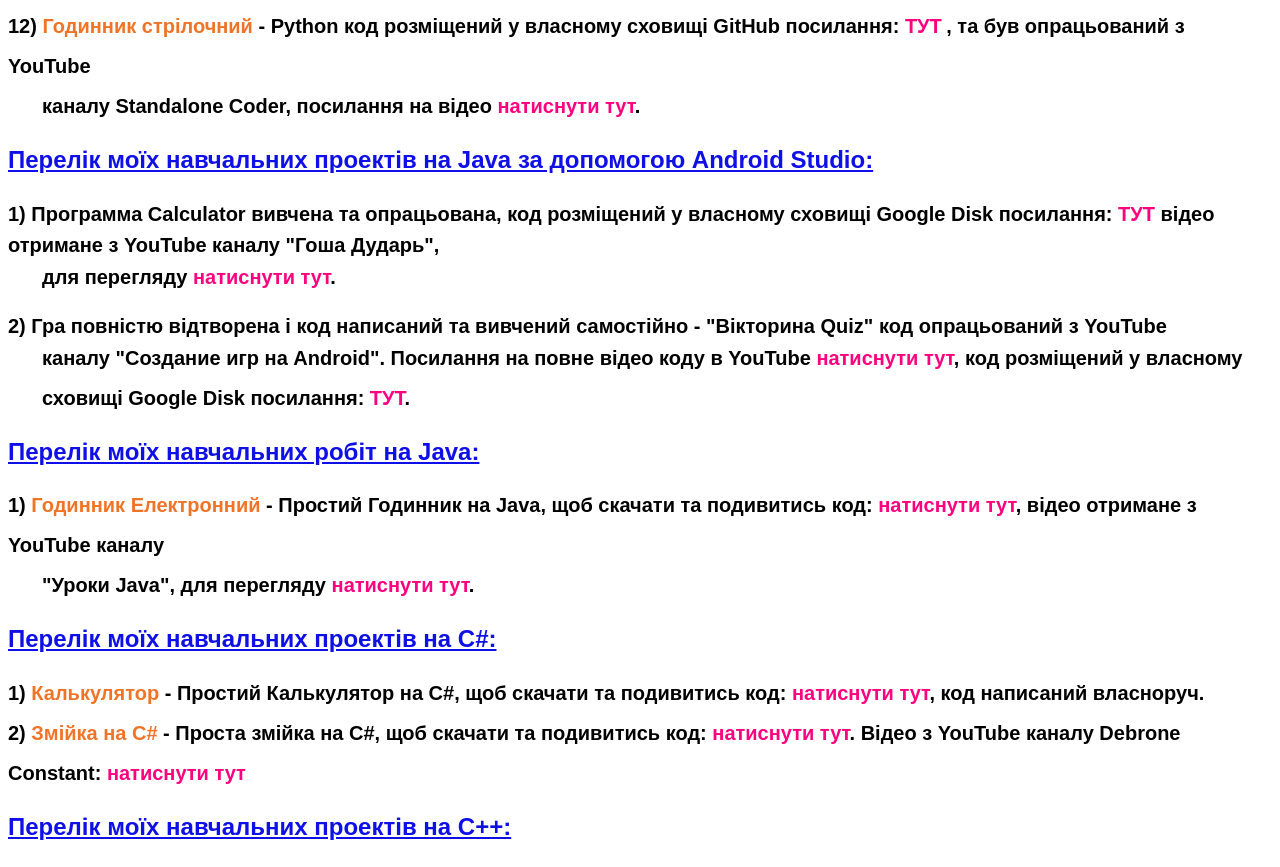
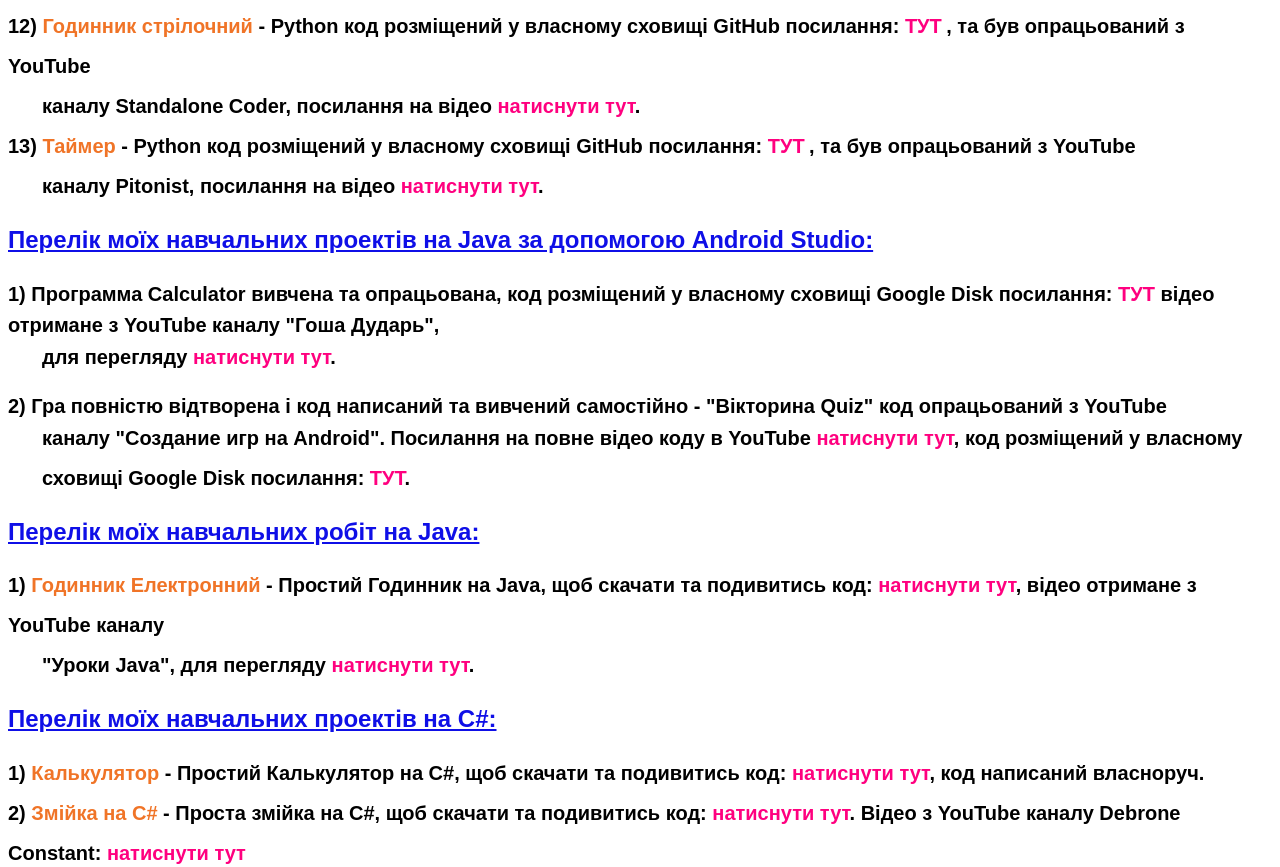
Before and after one commit to zena17137/rezume, a plain HTML site: page index.html in a window 1280 px wide. Shown: the part 3630-4497 px from the top of the page. Drawn offline with Linux system fonts and the light colour scheme.

Commit message:
https://www.youtube.com/watch?v=urSb3szm698&t=339s
https://www.youtube.com/watch?v=urSb3szm698&t=339s

```diff
--- a/index.html
+++ b/index.html
@@ -142,6 +142,9 @@
 			<div class="works item-5">
 				<a href="https://github.com/zena17137/watchepython">12) <span>Годинник стрілочний</span> - Python код розміщений у власному сховищі GitHub посилання: <a href="https://github.com/zena17137/watchepython" class="red">ТУТ</a> <a href="">, та був опрацьований з YouTube <div class="zel">каналу Standalone Coder, посилання на відео <a href="https://www.youtube.com/watch?v=oQ9KxzZ6lNM&t=20s"><span class="red">натиснути тут</span>.</div></a></a></a>
 			</div>
+			<div class="works item-5">
+				<a href="https://github.com/zena17137/watchepython">13) <span>Таймер</span> - Python код розміщений у власному сховищі GitHub посилання: <a href="https://github.com/zena17137/timerpython" class="red">ТУТ</a> <a href="">, та був опрацьований з YouTube <div class="zel">каналу Pitonist, посилання на відео <a href="https://www.youtube.com/watch?v=urSb3szm698&t=339s"><span class="red">натиснути тут</span>.</div></a></a></a>
+			</div>
 			<h2 class='yellow'>Перелік моїх навчальних проектів на Java за допомогою Android Studio:</h2>
 			<div class="works item-26">
 				<div class="zelupa">1) Программа Calculator вивчена та опрацьована, код розміщений у власному сховищі Google Disk посилання: <a href="https://drive.google.com/drive/folders/118Xlx4xzmVe2FzX9xuptvja_sNBEfB0y?usp=share_link" class="red">ТУТ</a> відео отримане з YouTube каналу "Гоша Дударь", <div class="zel">для перегляду <a href="https://www.youtube.com/watch?v=fhogi32lvRA"><span class="red">натиснути тут</span>.</div></a></div>
```
